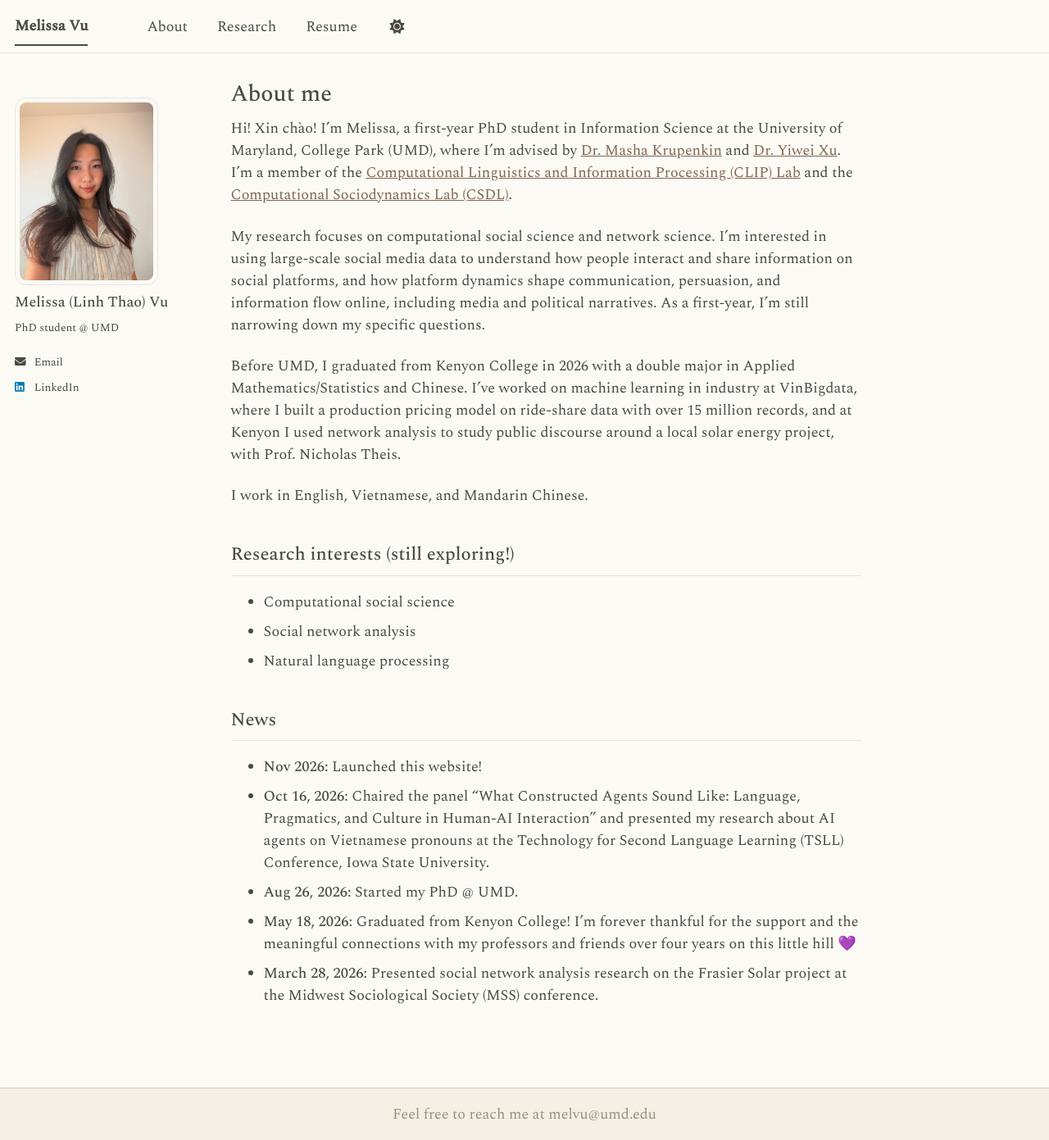
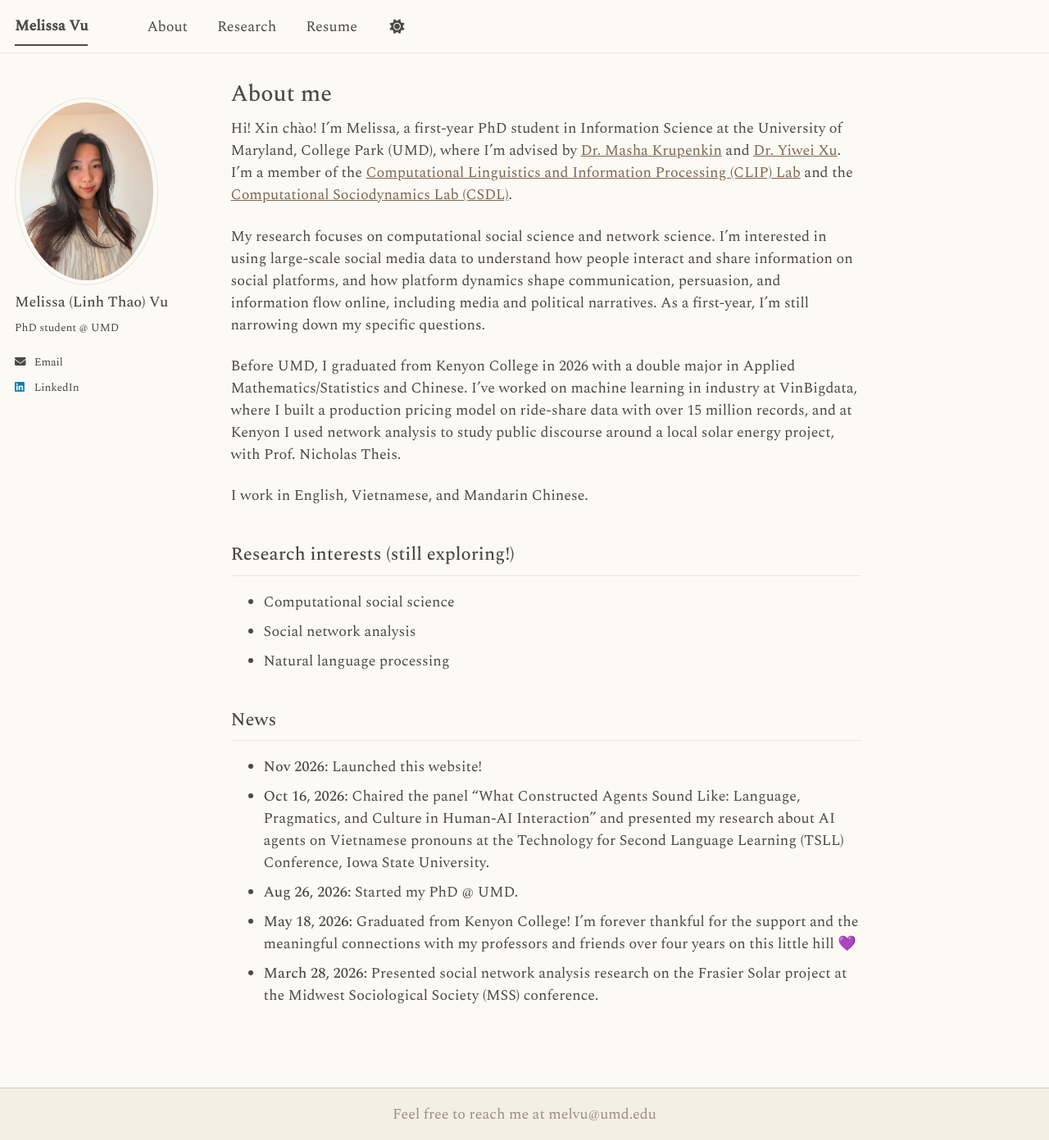
Before and after one commit to melvu-25/melvu-25.github.io, a Jekyll site: the page built from _pages/about.md, in a window 1280 px wide and 1391 px high. Shown: the whole window at 82% size. Built offline with Jekyll 4.4.1, drawn with Linux system fonts in a browser that asks for light colours; a script bundle is joined from its source files by our own code; a style sheet for code colours, icons or effects is not loaded.

Commit message:
Make profile photo oval
Co-Authored-By: Claude Opus 5.5 <noreply@anthropic.com>
Claude-Session: https://claude.ai/code/session_012ifzfhCaGA3SXhKdS2kXCK

```diff
--- a/_sass/_custom.scss
+++ b/_sass/_custom.scss
@@ -15,8 +15,8 @@ strong, b { font-weight: 500; }
   font-family: "Spectral", Georgia, "Times New Roman", serif;
 }
 
-/* Profile photo: original ratio, no cropping, smooth rounded corners */
+/* Profile photo: original ratio, no cropping, oval shape */
 .author__avatar img {
-  border-radius: 14px;
+  border-radius: 50%;
   height: auto;
 }
```
